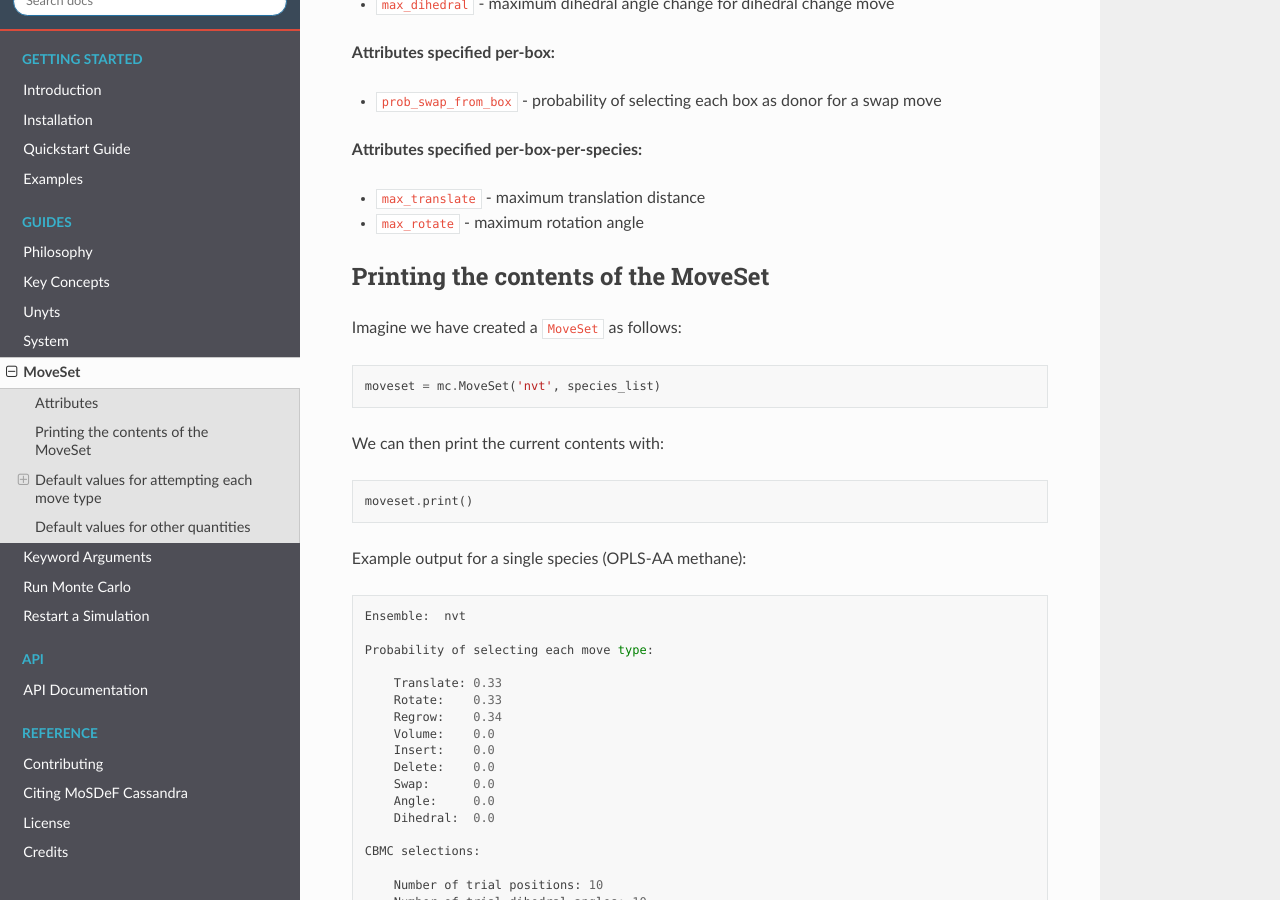
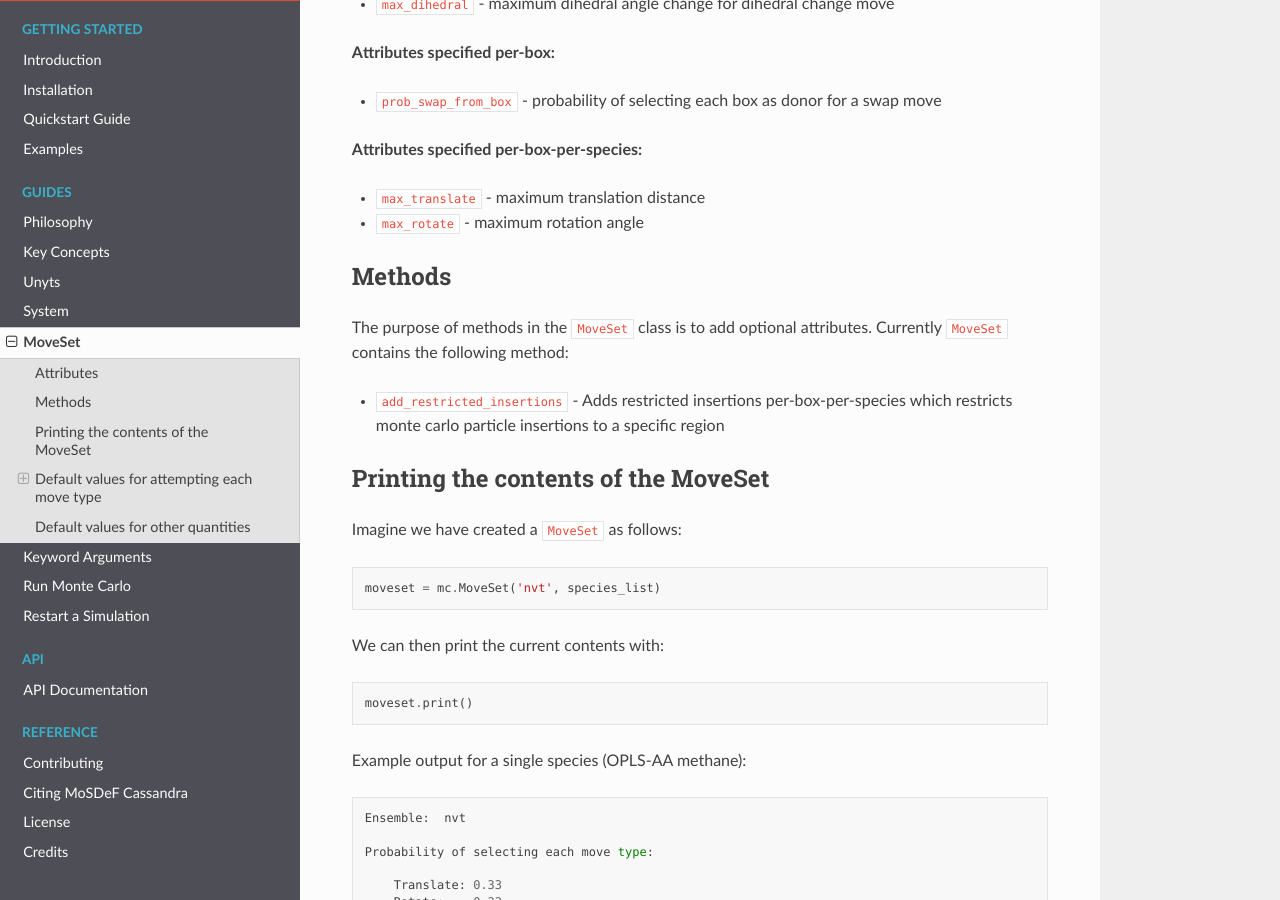
Before and after one commit to MaginnGroup/mosdef_cassandra, a Sphinx documentation site: the page built from docs/source/guides/moveset.rst, in a window 1280 px wide and 900 px high, scrolled down 1265 px. Built offline with Sphinx 7.4.7 and the Read the Docs theme 2.0.0, drawn with Linux system fonts in a browser that asks for light colours.

Commit message:
Add initial section about restricted insertions

```diff
--- a/docs/source/guides/moveset.rst
+++ b/docs/source/guides/moveset.rst
@@ -62,6 +62,16 @@
 
 * ``max_translate`` - maximum translation distance
 * ``max_rotate`` - maximum rotation angle
+
+Methods
+++++++++++
+
+The purpose of methods in the ``MoveSet`` class is to add optional
+attributes.  Currently ``MoveSet`` contains the following method:
+
+* ``add_restricted_insertions`` - Adds restricted insertions
+  per-box-per-species which restricts monte carlo particle insertions to a
+  specific region
 
 
 Printing the contents of the MoveSet
```
